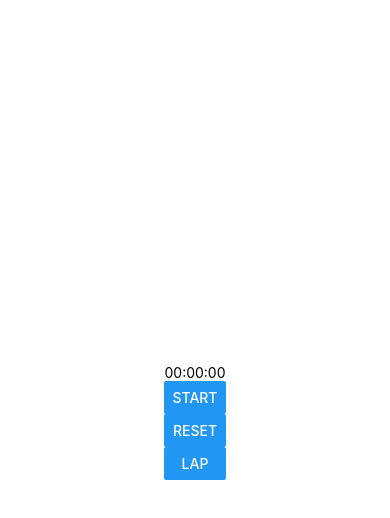
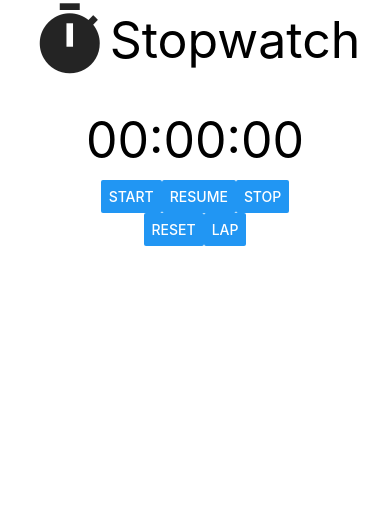
Before and after one commit to Shopify/eng-intern-assessment-react-native, a React Native app: screen / in a window 390 px wide. Shown: the top 518 px of the page. Built offline with nearby package versions, Linux system fonts and the light colour scheme.

Commit message:
Added some styling, along with pause and resume buttons

```diff
--- a/App.tsx
+++ b/App.tsx
@@ -1,12 +1,21 @@
-import { StatusBar } from 'expo-status-bar';
-import { StyleSheet, View } from 'react-native';
+// import { StatusBar } from 'expo-status-bar';
+import { StyleSheet, View, Text, StatusBar } from 'react-native';
 import StopWatch from './src/StopWatch';
+import { Icon } from '@rneui/themed';
 
 export default function App() {
   return (
     <View style={styles.container}>
+      <View style= {styles.title}>
+        <Icon
+          name='timer'
+          type='material-community'
+          size={80}
+        />
+        <Text style= {styles.text}>Stopwatch</Text>
+      </View>
       <StopWatch />
-      <StatusBar style="auto" />
+      {/* <StatusBar style="auto" /> */}
     </View>
   );
 }
@@ -15,7 +24,17 @@ const styles = StyleSheet.create({
   container: {
     flex: 1,
     backgroundColor: '#fff',
+    alignItems: 'stretch',
+    justifyContent: 'flex-start',
+  },
+  title: {
+    flexDirection: 'row',
     alignItems: 'center',
     justifyContent: 'center',
+    paddingTop: StatusBar.currentHeight,
+    paddingBottom: 20
+  },
+  text: {
+    fontSize: 50
   },
 });
--- a/src/StopWatch.tsx
+++ b/src/StopWatch.tsx
@@ -1,4 +1,4 @@
-import { Text, View } from 'react-native';
+import { FlatList, SafeAreaView, ScrollView, StyleSheet, Text, View } from 'react-native';
 import StopWatchButton from './StopWatchButton';
 import { useEffect, useState } from 'react';
 import displayTime from './utils/DisplayTime';
@@ -41,25 +41,57 @@ export default function StopWatch() {
     if(isOn) {
       setLaps((previousLaps) => ({
         ...previousLaps,
-        [`lap${Object.keys(previousLaps).length + 1}`]: time,
+        [`Lap${Object.keys(previousLaps).length + 1}`]: time,
       }))
     }
   };
 
+  const stop = () => {
+    setIsOn(false);
+    setTime(0);
+  }
+
   return (
-    <View >
-      <Text>{displayTime(time)}</Text>
-      <StopWatchButton title={isOn ? 'Stop' : 'Start'} onPress={startStop}/>
-      <StopWatchButton title='Reset' onPress={reset}/>
+    <View style={styles.container}>
+      <Text style={styles.dialView}>{displayTime(time)}</Text>
+      <View style={styles.buttonView}>
+        <StopWatchButton title={'Start'} onPress={startStop} />
+        <StopWatchButton title={isOn ? 'Pause' : 'Resume'} onPress={startStop} />
+        <StopWatchButton title={'Stop'} onPress={stop} />
+      </View>
+      <View style={styles.buttonView}>
+        <StopWatchButton title='Reset' onPress={reset} />
         <StopWatchButton title='Lap' onPress={lap} />
+      </View>
+      <ScrollView style={styles.scrollView}>
         {Object.entries(laps).length > 0 && (
-        <View>
+          <View testID='lap-list'>
             <Text>Lap Times:</Text>
             {Object.entries(laps).map(([lapKey, lapTime]) => (
               <Text key={lapKey}>{`${lapKey}: ${displayTime(lapTime)}`}</Text>
             ))}
           </View>
         )}
+      </ScrollView>
     </View>
   );
 }
+
+const styles = StyleSheet.create({
+  container: {
+    flex: 1,
+    alignItems: 'center',
+  },
+  dialView: {
+    fontSize: 50,
+    padding: 10,
+  },
+  buttonView: {
+    flexDirection: 'row',
+    justifyContent: 'space-around',
+  },
+  scrollView: {
+    flex: 1,
+    width: '100%',
+  },
+});
--- a/src/StopWatchButton.tsx
+++ b/src/StopWatchButton.tsx
@@ -1,9 +1,15 @@
-import { Button, View } from 'react-native';
+import React from 'react';
+import { Button } from 'react-native';
 
-export default function StopWatchButton( {title, onPress}: {title: string; onPress: () => void} ) {
+interface StopwatchButtonProps {
+  title: string;
+  onPress: () => void;
+}
+
+const StopwatchButton: React.FC<StopwatchButtonProps> = ({ title, onPress }) => {
   return (
-    <View >
-      <Button title={title} onPress={onPress}/>
-    </View>
+    <Button title={title} onPress={onPress} />
   );
 }
+
+export default StopwatchButton;
```
Also changed, not shown: package.json (+5 -3 lines), 1 other file (tests, documents, lock files or other folders). Lines whose indentation alone changed are shown as unchanged.
